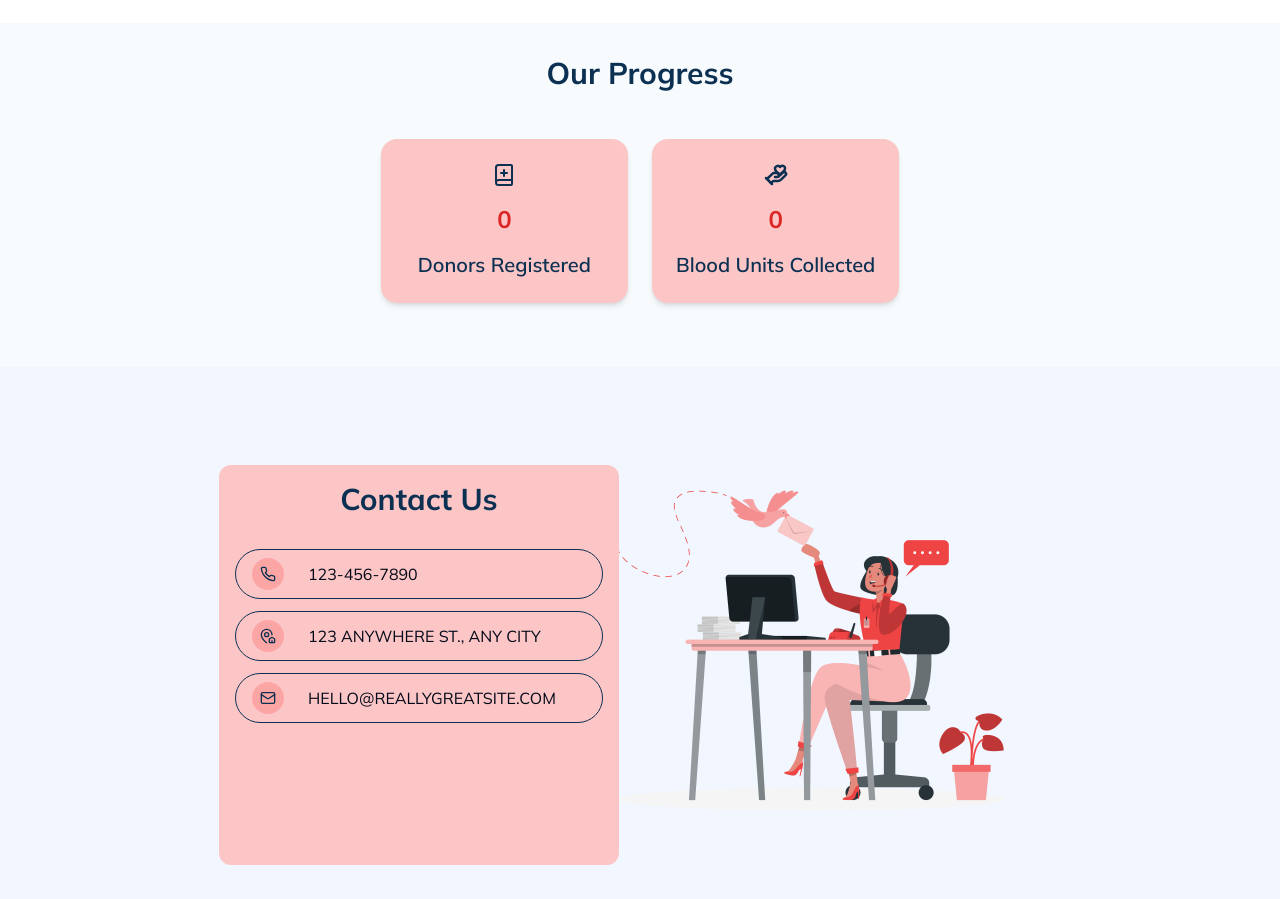
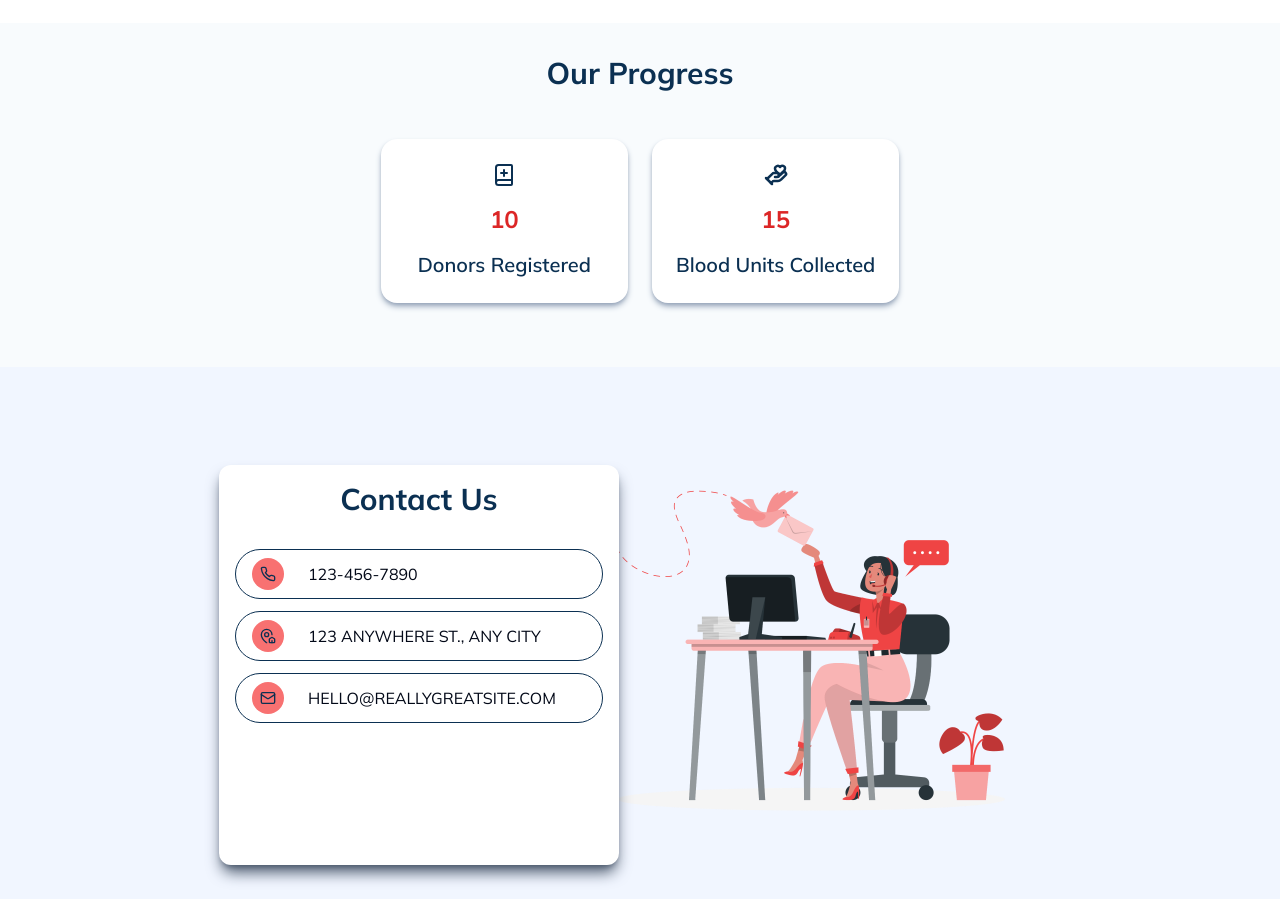
Before and after one commit to THEFZNKHAN/blood_bank, a Next.js app: page / in a window 1280 px wide. Shown: the part 920-1819 px from the top of the page. Built offline with nearby package versions, Linux system fonts and the light colour scheme; no server answers.

Commit message:
Update ProgressCard and Home components with styling and initial state values

```diff
--- a/src/app/page.tsx
+++ b/src/app/page.tsx
@@ -53,25 +53,25 @@ const Home = async () => {
 				</div>
 			</div>
 			<div className="bg-[#f1f6ff] flex justify-center items-center py-4  gap-[-100px] ">
-				<div className="bg-[#fcc6c7] h-[400px] w-[400px] mt-16 rounded-xl px-4 py-4 flex flex-col items-center gap-8  mr-[-58px] z-10">
-					<h1 className="text-[#0b3052] text-3xl font-bold ">
+				<div className="bg-white shadow-lg shadow-slate-600 h-[400px] w-[400px] mt-16 rounded-xl px-4 py-4 flex flex-col items-center gap-8  mr-[-58px] z-10">
+					<h1 className="text-[#0b3052] text-3xl font-bold">
 						Contact Us
 					</h1>
 					<div className="flex flex-col gap-3  w-full ">
 						<div className="border-[1px] border-[#0b3052] w-full rounded-full px-4 py-2 flex gap-6 items-center cursor-pointer">
-							<div className="p-2 rounded-full text-[#0b3052] bg-red-300 ">
+							<div className="p-2 rounded-full text-[#0b3052] bg-red-400 ">
 								<Phone className="w-4 h-4" />
 							</div>
 							123-456-7890
 						</div>
 						<div className="border-[1px] border-[#0b3052] w-full rounded-full px-4 py-2 flex gap-6 items-center cursor-pointer">
-							<div className="p-2 rounded-full text-[#0b3052] bg-red-300 ">
+							<div className="p-2 rounded-full text-[#0b3052] bg-red-400 ">
 								<MapPinHouse className="w-4 h-4" />
 							</div>
 							123 ANYWHERE ST., ANY CITY
 						</div>
 						<div className="border-[1px] border-[#0b3052] w-full rounded-full px-4 py-2 flex gap-6 items-center  cursor-pointer">
-							<div className="p-2 rounded-full text-[#0b3052] bg-red-300 ">
+							<div className="p-2 rounded-full text-[#0b3052] bg-red-400 ">
 								<Mail className="w-4 h-4" />
 							</div>
 							HELLO@REALLYGREATSITE.COM
--- a/src/components/ui/progress-card.tsx
+++ b/src/components/ui/progress-card.tsx
@@ -3,8 +3,8 @@ import { BookPlus, HandHeart } from "lucide-react";
 import { useEffect, useState } from "react";
 
 const ProgressCard = () => {
-	const [donorRegisterd, setDonorRegistered] = useState<number>(0);
-	const [bloodUnitCollected, setBloodUnitCollected] = useState<number>(0);
+	const [donorRegisterd, setDonorRegistered] = useState<number>(10);
+	const [bloodUnitCollected, setBloodUnitCollected] = useState<number>(15);
 
 	const progresses = [
 		{
@@ -44,7 +44,7 @@ const ProgressCard = () => {
 				{progresses.map((progress, index) => (
 					<div
 						key={index}
-						className="bg-[#fcc6c7] group relative rounded-2xl  p-6  transition-all duration-300 cursor-pointer shadow-md"
+						className="bg-white shadow-md shadow-slate-400 group relative rounded-2xl  p-6  transition-all duration-300 cursor-pointer"
 					>
 						<div className="flex flex-col items-center space-y-4">
 							<div className="flex justify-center items-center  text-[#0b3052] transition-colors">
```
Also changed, not shown: 1 other file (tests, documents, lock files or other folders).
